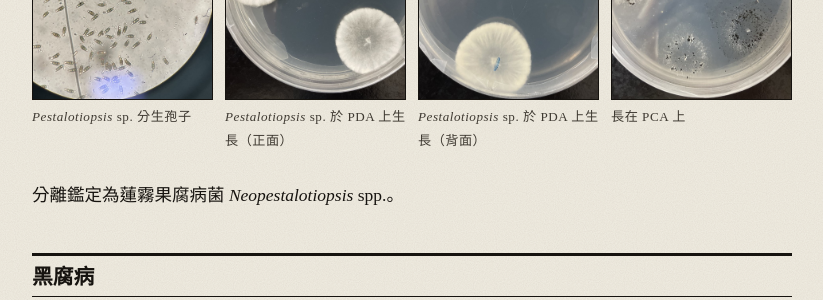
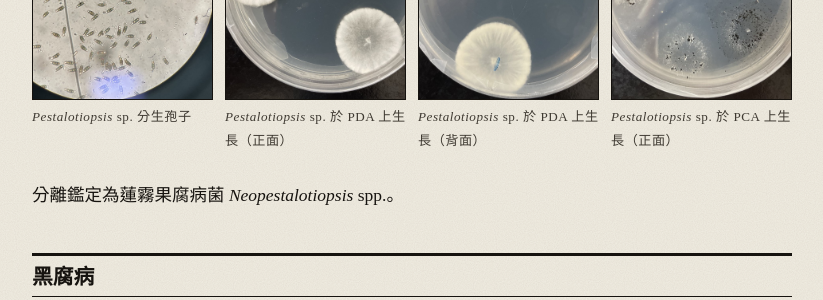
Before and after one commit to laijianren/laijianren.github.io, a Jekyll site: the page built from _cases/2023-06-02-nanzhou-wax-apple-fruit-rot.md, in a window 1280 px wide and 900 px high, scrolled down 1611 px. Shown: the part 151-451 px from the top of the window, without its empty margins (228-1051 px from the left). Built offline with Jekyll 4.4.1, drawn with Linux system fonts in a browser that asks for light colours; some web fonts are replaced.

Commit message:
南州蓮霧：PCA 菌落圖說
Co-Authored-By: Claude Opus 5.5 (1M context) <noreply@anthropic.com>
Claude-Session: https://claude.ai/code/session_01XJGjkT6ynprrpQ61onDbZk

```diff
--- a/_cases/2023-06-02-nanzhou-wax-apple-fruit-rot.md
+++ b/_cases/2023-06-02-nanzhou-wax-apple-fruit-rot.md
@@ -24,7 +24,7 @@ cover_caption: 果腐病果實
 <figure class="photo"><img src="/assets/cases/2023-06-02-nanzhou-wax-apple/07.jpg" alt="顯微鏡下的分生孢子"><figcaption><em>Pestalotiopsis</em> sp. 分生孢子</figcaption></figure>
 <figure class="photo"><img src="/assets/cases/2023-06-02-nanzhou-wax-apple/08.jpg" alt="培養皿上的白色菌落"><figcaption><em>Pestalotiopsis</em> sp. 於 PDA 上生長（正面）</figcaption></figure>
 <figure class="photo"><img src="/assets/cases/2023-06-02-nanzhou-wax-apple/09.jpg" alt="培養皿上的白色菌落"><figcaption><em>Pestalotiopsis</em> sp. 於 PDA 上生長（背面）</figcaption></figure>
-<figure class="photo"><img src="/assets/cases/2023-06-02-nanzhou-wax-apple/10.jpg" alt="PCA 培養基上產生黑色孢子堆"><figcaption>長在 PCA 上</figcaption></figure>
+<figure class="photo"><img src="/assets/cases/2023-06-02-nanzhou-wax-apple/10.jpg" alt="PCA 培養基上產生黑色孢子堆"><figcaption><em>Pestalotiopsis</em> sp. 於 PCA 上生長（正面）</figcaption></figure>
 </div>
 
 分離鑑定為蓮霧果腐病菌 *Neopestalotiopsis* spp.。
```
